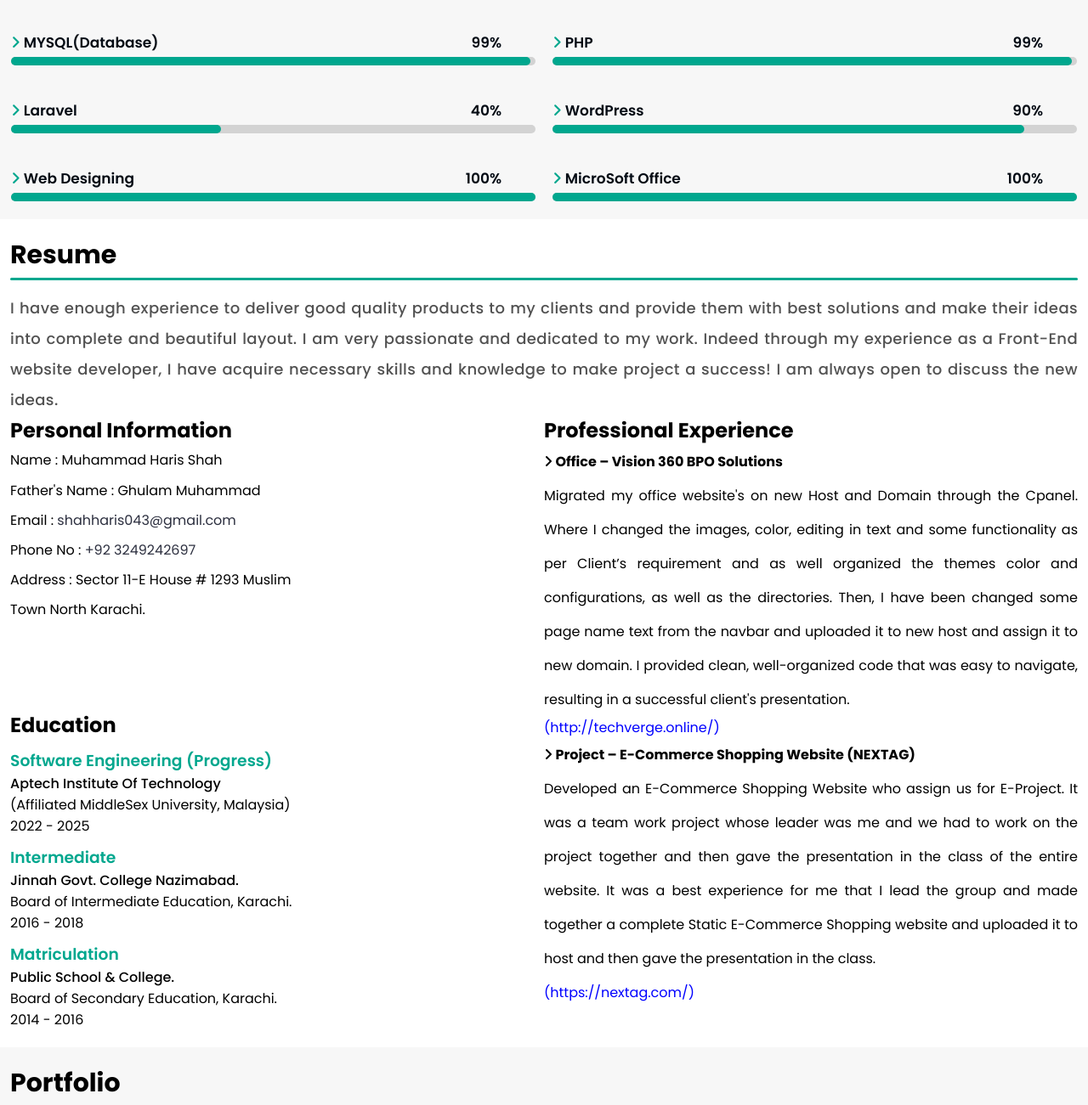
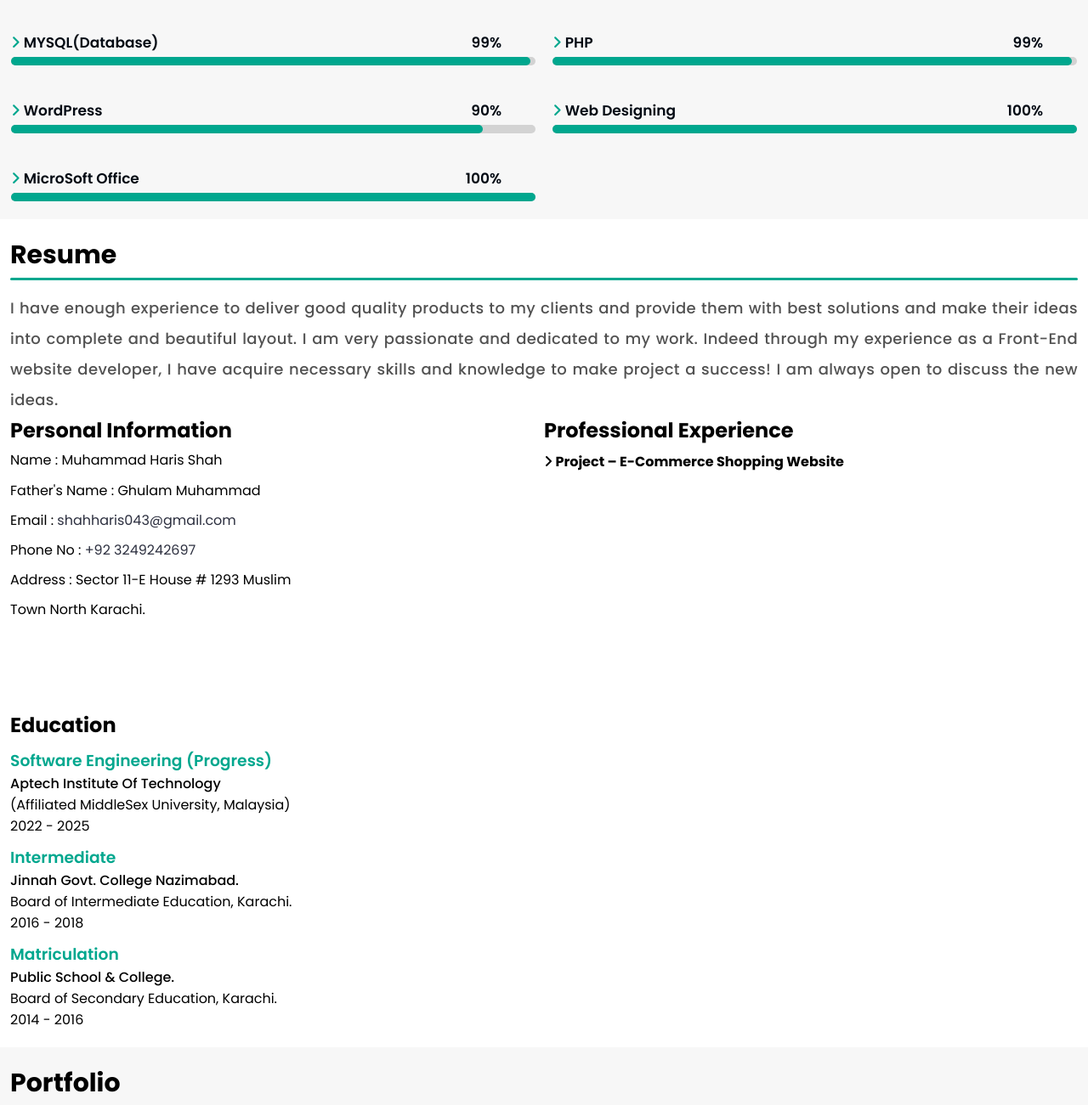
Before and after one commit to shah2310/portfolio_harisshah, a plain HTML site: page index.html in a window 1280 px wide. Shown: the part 2124-3425 px from the top of the page at 85% size. Drawn offline with nearby package versions, Linux system fonts and the light colour scheme.

Commit message:
Update index.html

```diff
--- a/index.html
+++ b/index.html
@@ -102,7 +102,7 @@
                                 <li><i class="fa fa-angle-right"></i> <strong>Date Of Birth: </strong><span>23 - October
                                         - 2001</span></li>
                                 <li><i class="fa fa-angle-right"></i> <strong>Email:
-                                    </strong><span><a href="mailto:shahris043@gmail.com" style="text-decoration: none; color: #525252;">shahharis043@gmail.com</a></span></li>
+                                    </strong><span><a href="mailto:shahharis043@gmail.com" style="text-decoration: none; color: #525252;">shahharis043@gmail.com</a></span></li>
                                 <li><i class="fa fa-angle-right"></i> <strong>Phone: </strong><span><a href="tel:+923249242697" style="text-decoration: none; color: #525252;">+92 3249242697</a></span>
                             </ul>
                         </div>
@@ -128,7 +128,7 @@
 
                 <div class="fact-box">
                     <i class="fa fa-file-code"></i>
-                    <strong>4+</strong>
+                    <strong>7+</strong>
                     <p>Projects Completed.</p>
                 </div>
             </div>
@@ -279,18 +279,7 @@
                     </div>
                 </div>
 
-                <!-- skill 13 -->
-                <div class="skill-box">
-                    <div class="skill-info">
-                        <h2><i class="fa fa-angle-right"></i> Laravel</h2>
-                        <h2>40%</h2>
-                    </div>
-                    <div class="skill-outter-line">
-                        <div class="skill-inner-line" style="width: 40%;"></div>
-                    </div>
-                </div>
-
-                 <!-- skill 14 -->
+                 <!-- skill 13 -->
                 <div class="skill-box">
                     <div class="skill-info">
                         <h2><i class="fa fa-angle-right"></i> WordPress</h2>
@@ -301,7 +290,7 @@
                     </div>
                 </div>
 
-                <!-- skill 15 -->
+                <!-- skill 14 -->
                 <div class="skill-box">
                     <div class="skill-info">
                         <h2><i class="fa fa-angle-right"></i> Web Designing</h2>
@@ -312,7 +301,7 @@
                     </div>
                 </div>
 
-                <!-- skill 16 -->
+                <!-- skill 15 -->
                 <div class="skill-box">
                     <div class="skill-info">
                         <h2><i class="fa fa-angle-right"></i> MicroSoft Office</h2>
@@ -341,7 +330,7 @@
                     <div class="p-info">
                         <p>Name : Muhammad Haris Shah</p>
                         <p>Father's Name : Ghulam Muhammad</p>
-                        <p>Email : <a href="mailto:shahris043@gmail.com" style="text-decoration: none; color: #2C2F3F;">shahharis043@gmail.com</a></p>
+                        <p>Email : <a href="mailto:shahharis043@gmail.com" style="text-decoration: none; color: #2C2F3F;">shahharis043@gmail.com</a></p>
                         <p>Phone No : <a href="tel:+923249242697" style="text-decoration: none; color: #2C2F3F;">+92 3249242697</a></p>
                         <p>Address : Sector 11-E House # 1293 Muslim <br> Town North Karachi.</p>
                     </div>
@@ -374,17 +363,7 @@
                     <h1>Professional Experience</h1>
 
                     <div class="pro-exp">
-                        <p style="text-align:justify;"> <b> <i class="fa fa-angle-right"></i> Office – Vision 360 BPO Solutions</b> <br>
-                         Migrated my office website's on new Host and Domain through the Cpanel. Where I changed the images, color, editing in text and some functionality as per Client’s requirement and as well organized the themes color and configurations, as well as the directories. Then, I have been changed some page name text from the navbar and uploaded it to new host and assign it to new domain. I provided clean, well-organized code that was easy to navigate, resulting in a successful client's presentation.</p>
-                         <a href="http://techverge.online/" target="_blank"
-                                style="color:blue; text-decoration: none;"><span
-                                    class="weblink">(http://techverge.online/)</span></a>
-
-                        <p><b><i class="fa fa-angle-right"></i> Project – E-Commerce Shopping Website (NEXTAG)</b></p>
-                        <p style="text-align:justify;"> Developed an E-Commerce Shopping Website who assign us for E-Project. It was a team work project whose leader was me and we had to work on the project together and then gave the presentation in the class of the entire website. It was a best experience for me that I lead the group and made together a complete Static E-Commerce Shopping website and uploaded it to host and then gave the presentation in the class. <br> <a
-                                href="https://nextag00.000webhostapp.com/nextag/" target="_blank"
-                                style="color:blue; text-decoration: none;"><span
-                                    class="weblink">(https://nextag.com/)</span></a></p>
+                        <p><b><i class="fa fa-angle-right"></i> Project – E-Commerce Shopping Website</b></p>
                     </div>
                 </div>
             </div>
@@ -449,7 +428,7 @@
                         <div class="info">
                             <h4>Location : </h4>
                             <p><a
-                                    href="https://www.google.com/maps/place/Plot+L+1293,+Sector-11-E+Sector+11+E+North+Karachi+Twp,+Karachi,+Karachi+City,+Sindh,+Pakistan/@24.9692334,67.0705095,19z/data=!3m1!4b1!4m15!1m8!3m7!1s0x3eb340c010388469:0x4d9284a2c38a82e1!2sPlot+L+1294,+Sector-11-E+Sector+11+E+North+Karachi+Twp,+Karachi,+Karachi+City,+Sindh,+Pakistan!3b1!8m2!3d24.9691633!4d67.0711598!16s%2Fg%2F11hc__4p0l!3m5!1s0x3eb340c010595aad:0x7bb842706c313e9c!8m2!3d24.9692322!4d67.0711532!16s%2Fg%2F11f55q0pvs" target="_blank">Sector
+                                    href="https://www.google.com/maps/place/North+Karachi+Twp,+Karachi,+Karachi+City,+Sindh,+Pakistan2F11hc__4p0l!3m5!1s0x3eb340c010595aad:0x7bb842706c313e9c!8m2!3d24.9692322!4d67.0711532!16s%2Fg%2F11f55q0pvs" target="_blank">Sector
                                     11-E House # 1293 Muslim Town North karachi.</a></p>
                         </div>
                     </div>
```
